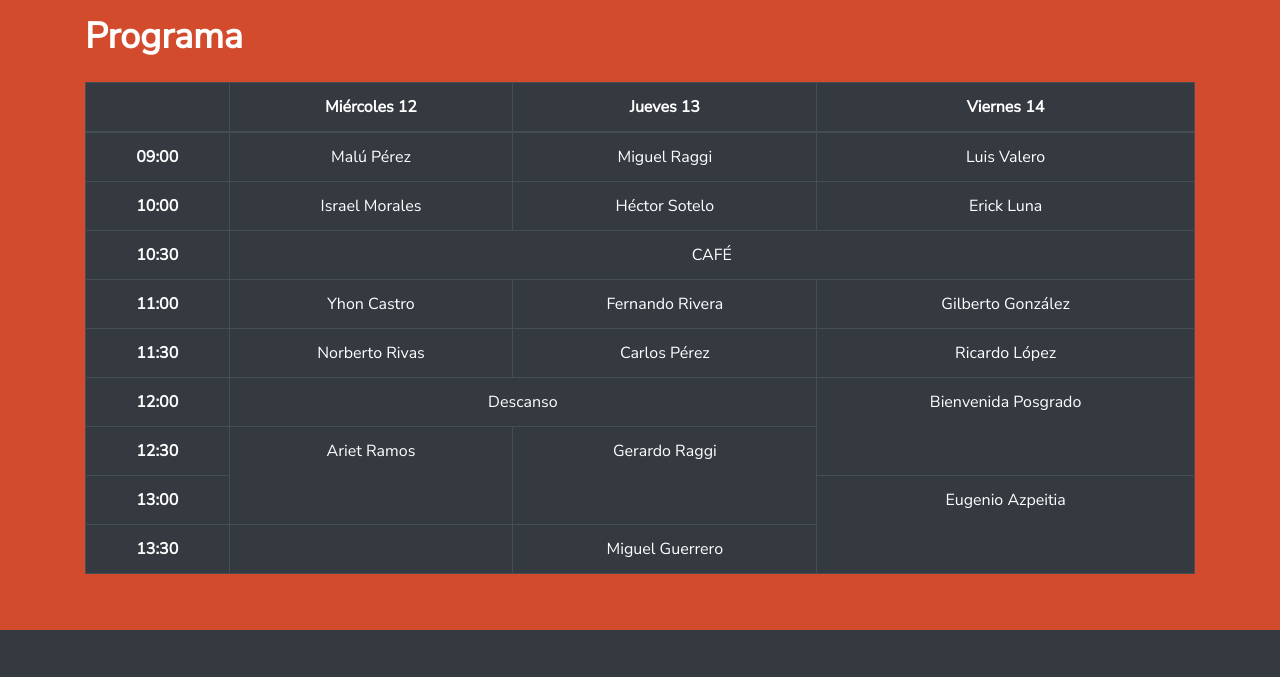
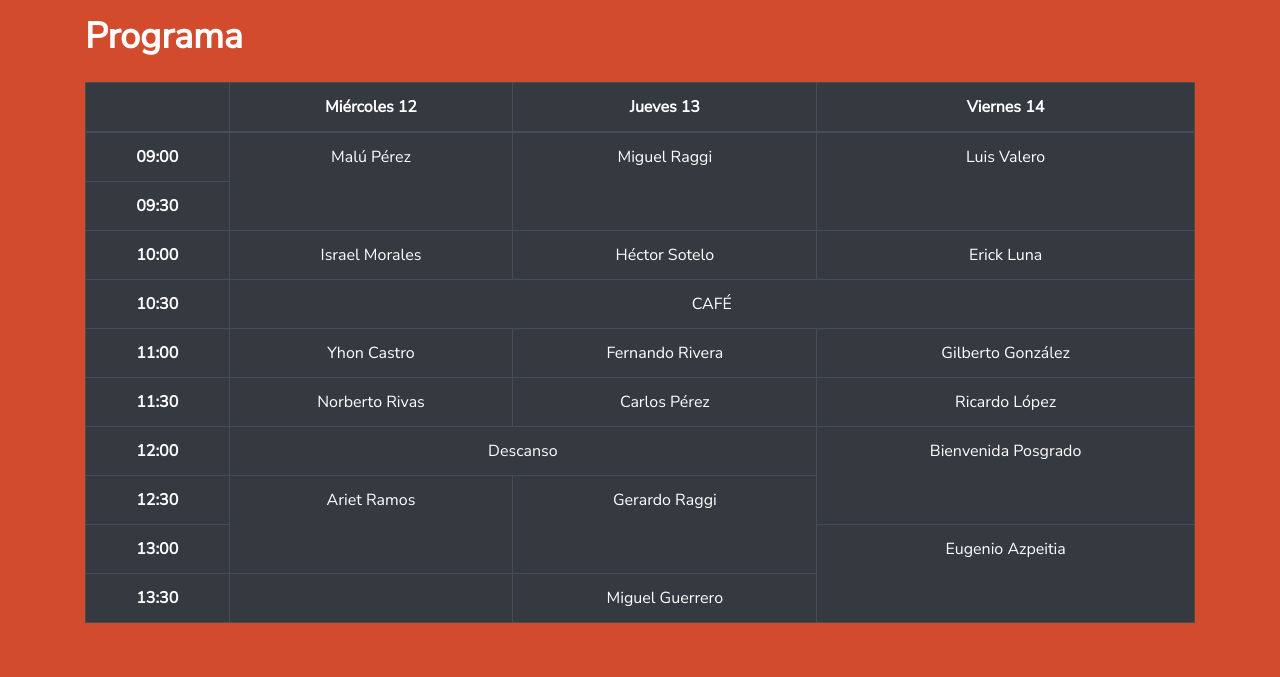
Before and after one commit to miguel-mx/dw-2020, a plain HTML site: page index.html in a window 1280 px wide. Shown: the part 5360-6037 px from the top of the page. Drawn offline with nearby package versions, Linux system fonts and the light colour scheme.

Commit message:
- First row

```diff
--- a/index.html
+++ b/index.html
@@ -527,9 +527,12 @@
                 <tbody>
                 <tr>
                     <th scope="row">09:00</th>
-                    <td>Malú Pérez</td>
-                    <td>Miguel Raggi</td>
-                    <td>Luis Valero</td>
+                    <td rowspan="2">Malú Pérez</td>
+                    <td rowspan="2">Miguel Raggi</td>
+                    <td rowspan="2">Luis Valero</td>
+                </tr>
+                <tr>
+                    <th scope="row">09:30</th>
                 </tr>
                 <tr>
                     <th scope="row">10:00</th>
```
